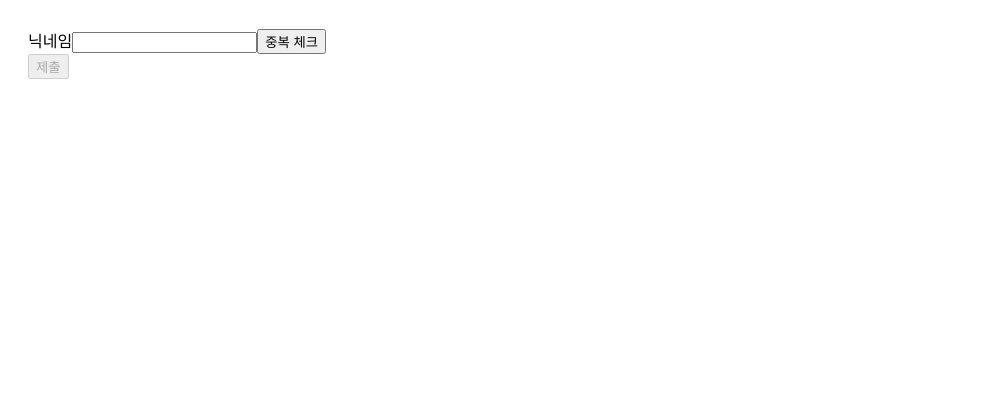
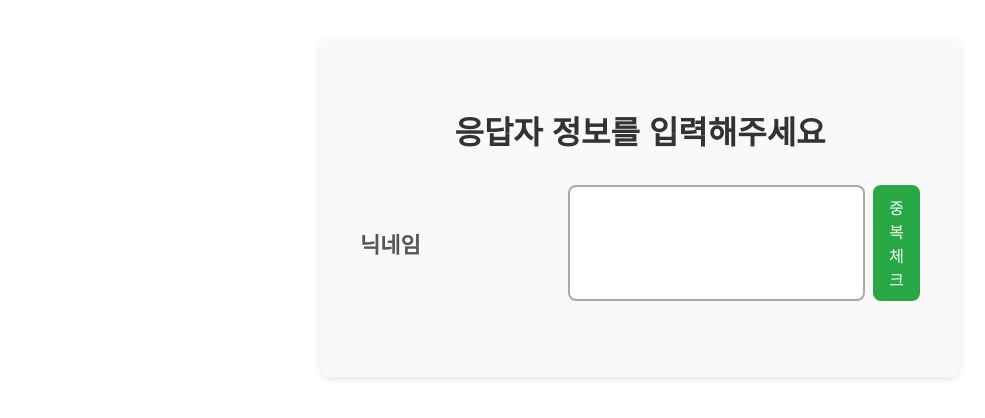
Before and after one commit to hi09067/kioskfront, a React (Vite) app: page /demographic in a window 1280 px wide. Shown: the top 418 px of the page, without its empty margins (0-985 px from the left). Built offline with nearby package versions, Linux system fonts and the light colour scheme.

Commit message:
modify survey

```diff
--- a/src/pages/DemographicSurvey.jsx
+++ b/src/pages/DemographicSurvey.jsx
@@ -5,11 +5,20 @@ import createInstance from "../axios/Interceptor";
 import useUserStore from '../store/useUserStore';
 
 const demographicQuestions = [
-  { label: '닉네임', type: 'text', name: 'nickname' },
+  { label: '닉네임', type: 'text', name: 'nickname', options: null },
   { label: '성별', type: 'radio', name: 'gender', options: ['그 외', '여성', '남성'] },
   { label: '나이대', type: 'select', name: 'age', options: ['10대', '20대', '30대', '40대', '50대', '60대 이상'] },
   { label: '거주지', type: 'select', name: 'region', options: ['강남구, 서초구, 송파구', '용산구, 종로구, 마포구', '중구, 서대문구, 강동구', '양천구, 영등포구, 동작구', '성북구, 광진구, 노원구', '강서구, 구로구, 금천구, 관악구', '은평구, 도봉구, 강북구, 중랑구, 동대문구', '경기북부', '경기남부'] },
   { label: '월 소득', type: 'select', name: 'income', options: ['월 50만원 이하', '월 50~180만원', '월 180~230만원', '월 230~350만원', '월 350~470만원', '월 470~710만원', '월 710만원 이상'] },
+];
+
+const reasonOptions = [
+  '배우가 좋아서',
+  '리뷰가 좋아서',
+  '티켓 가격이 저렴해서',
+  '시간대가 맞아서',
+  '지인의 추천',
+  '기타'
 ];
 
 export default function SurveyAll() {
@@ -17,78 +26,224 @@ export default function SurveyAll() {
   const navigate = useNavigate();
   const axios = createInstance();
 
-  const [formData, setFormData] = useState({ nickname: '', gender: '', age: '', region: '', income: '' });
+  const [formData, setFormData] = useState({
+    nickname: '',
+    gender: '',
+    age: '',
+    region: '',
+    income: ''
+  });
+
   const [isNicknameChecked, setIsNicknameChecked] = useState(false);
-  const [isDuplicateNickname, setIsDuplicateNickname] = useState(false);
-  const [isLoading, setIsLoading] = useState(false);
+  const [reasons, setReasons] = useState([]);
+  const [customReason, setCustomReason] = useState('');
 
   const handleDemographicChange = (e) => {
     const { name, value } = e.target;
     if (name === 'nickname') {
-      setIsNicknameChecked(false);
-      setIsDuplicateNickname(true);
+      setIsNicknameChecked(false); // 닉네임 바뀌면 중복체크 무효화
     }
     setFormData(prev => ({ ...prev, [name]: value }));
   };
 
   const handleNicknameCheck = async () => {
-    setIsLoading(true);
     try {
       const response = await axios.post(
         import.meta.env.VITE_BACK_SERVER + '/isDuplicateNickname',
-        formData.nickname,
-        { headers: { 'Content-Type': 'application/json' } }
+        (formData.nickname),
+        {
+          headers: {
+            'Content-Type': 'application/json',
+          }
+        }
       );
 
       const isDuplicate = response.data;
 
       if (isDuplicate) {
+        setIsNicknameChecked(true);
         Swal.fire('중복된 닉네임입니다!', '다른 닉네임을 입력해주세요.', 'error');
-        setIsDuplicateNickname(true);
       } else {
+        setIsNicknameChecked(false);
         Swal.fire('사용 가능한 닉네임입니다.', '', 'success');
-        setIsNicknameChecked(true);
-        setIsDuplicateNickname(false);
       }
     } catch (error) {
       console.error("닉네임 중복 체크 에러", error);
       Swal.fire('오류', '닉네임 중복 체크 중 문제가 발생했습니다.', 'error');
-    } finally {
-      setIsLoading(false);
     }
   };
 
+  const isAnswered = (name) => formData[name] && formData[name].trim() !== '';
+  const allDemographicsAnswered = demographicQuestions.every(q => isAnswered(q.name));
+
+  const handleCheckboxChange = (e) => {
+    const { value, checked } = e.target;
+    setReasons(prev =>
+      checked ? [...prev, value] : prev.filter(reason => reason !== value)
+    );
+  };
+
+  const handleCustomReasonChange = (e) => setCustomReason(e.target.value);
+
+  function handleReasonSubmit(e) {
+    e.preventDefault();
+
+    if (!isNicknameChecked) {
+      Swal.fire('닉네임 중복 체크를 해주세요!', '', 'error');
+      return;
+    }
+
+    let finalReasons = reasons;
+    if (reasons.includes('기타') && customReason.trim()) {
+      finalReasons = reasons.filter(r => r !== '기타').concat(customReason.trim());
+    }
+
+    if (finalReasons.length === 0) {
+      Swal.fire('오류', '참여 이유를 하나 이상 선택해주세요', 'error');
+      return;
+    }
+
+    Swal.fire({
+      title: '정말 제출하시겠습니까?',
+      icon: 'warning',
+      showCancelButton: true,
+      confirmButtonText: '예',
+      cancelButtonText: '아니오',
+    }).then((result) => {
+      if (result.isConfirmed) {
+        Swal.fire({
+          title: '정말요?',
+          icon: 'question',
+          showCancelButton: true,
+          confirmButtonText: '네',
+          cancelButtonText: '아니요',
+        }).then((secondResult) => {
+          if (secondResult.isConfirmed) {
+            setNickName(formData.nickname);
+            navigate('/questions');
+          }
+        });
+      }
+    });
+  }
+
   return (
-    <div style={{ position: 'relative', padding: 20 }}>
-      <div>
-        <label>닉네임</label>
+    <div style={{ padding: 40, maxWidth: 560, margin: '40px auto', fontFamily: 'Arial, sans-serif', backgroundColor: '#f9f9f9', borderRadius: 10, boxShadow: '0 2px 8px rgba(0,0,0,0.1)' }}>
+      <h2 style={{ textAlign: 'center', fontSize: 32, marginBottom: 32, color: '#333' }}>
+        응답자 정보를 입력해주세요
+      </h2>
+
+      {demographicQuestions.map((question, index) => {
+        const canShow = demographicQuestions.slice(0, index).every(q => isAnswered(q.name));
+        const isOdd = index % 2 === 1;
+
+        return canShow ? (
+          <div key={question.name} style={{ marginBottom: 36, display: 'flex', flexDirection: isOdd ? 'row-reverse' : 'row', alignItems: 'center', justifyContent: 'space-between', gap: 20 }}>
+            <label htmlFor={question.name} style={{ flexBasis: '40%', textAlign: isOdd ? 'right' : 'left', fontWeight: '700', fontSize: 22, color: '#555', userSelect: 'none', whiteSpace: 'nowrap' }}>
+              {question.label}
+            </label>
+
+            <div style={{ flexBasis: isOdd ? '50%' : '55%', textAlign: isOdd ? 'left' : 'right' }}>
+              {question.type === 'text' && question.name === 'nickname' && (
+                <div style={{ display: 'flex', gap: '8px' }}>
                   <input
+                    id={question.name}
                     type="text"
-          name="nickname"
-          value={formData.nickname}
+                    name={question.name}
+                    value={formData[question.name]}
                     onChange={handleDemographicChange}
+                    style={{ flex: 1, padding: 14, fontSize: 20, borderRadius: 8, border: '2px solid #aaa', outline: 'none', transition: 'border-color 0.2s' }}
+                    onFocus={e => (e.target.style.borderColor = '#007bff')}
+                    onBlur={e => (e.target.style.borderColor = '#aaa')}
+                    autoComplete="off"
                   />
-        <button onClick={handleNicknameCheck}>중복 체크</button>
+                  <button type="button" onClick={handleNicknameCheck} style={{ padding: '10px 16px', fontSize: 16, backgroundColor: '#28a745', color: 'white', border: 'none', borderRadius: 8, cursor: 'pointer' }}>
+                    중복 체크
+                  </button>
+                </div>
+              )}
+
+              {/* other question types ... */}
+              {question.type === 'radio' && question.options.map(option => (
+                <label key={option} style={{ marginRight: 16, cursor: 'pointer', fontSize: 20, userSelect: 'none' }}>
+                  <input type="radio" name={question.name} value={option} checked={formData[question.name] === option} onChange={handleDemographicChange} style={{ marginRight: 8, cursor: 'pointer', width: 24, height: 24 }} />
+                  {option}
+                </label>
+              ))}
+
+              {question.type === 'select' && (
+                <select
+                  name={question.name}
+                  value={formData[question.name]}
+                  onChange={handleDemographicChange}
+                  style={{ width: '100%', padding: 14, fontSize: 20, borderRadius: 8, border: '2px solid #aaa', outline: 'none', transition: 'border-color 0.2s', textAlignLast: 'center' }}
+                  onFocus={e => (e.target.style.borderColor = '#007bff')}
+                  onBlur={e => (e.target.style.borderColor = '#aaa')}
+                >
+                  <option value="">선택</option>
+                  {question.options.map(option => (
+                    <option key={option} value={option}>{option}</option>
+                  ))}
+                </select>
+              )}
+            </div>
+          </div>
+        ) : null;
+      })}
+
+      {allDemographicsAnswered && (
+        <>
+          <h2 style={{ marginTop: 48, textAlign: 'center', color: '#333', fontSize: 28, fontWeight: '700', marginBottom: 20 }}>
+            관람 또는 참여 이유가 무엇입니까?
+          </h2>
+
+          <form onSubmit={handleReasonSubmit}>
+            <div style={{ display: 'flex', flexDirection: 'column', gap: 16, marginBottom: 28 }}>
+              {reasonOptions.map(reason => (
+                <label key={reason} style={{ cursor: 'pointer', fontSize: 22, userSelect: 'none', display: 'flex', alignItems: 'center', gap: 12 }}>
+                  <input type="checkbox" value={reason} checked={reasons.includes(reason)} onChange={handleCheckboxChange} style={{ cursor: 'pointer', width: 26, height: 26 }} />
+                  {reason}
+                </label>
+              ))}
             </div>
 
-      <button disabled={!isNicknameChecked || isDuplicateNickname}>제출</button>
+            {reasons.includes('기타') && (
+              <div style={{ marginBottom: 28 }}>
+                <label htmlFor="customReason" style={{ fontWeight: '700', fontSize: 20, marginBottom: 8, display: 'block', userSelect: 'none' }}>기타 이유:</label>
+                <input
+                  id="customReason"
+                  type="text"
+                  value={customReason}
+                  onChange={handleCustomReasonChange}
+                  placeholder="직접 입력"
+                  style={{ width: '100%', padding: 14, fontSize: 20, borderRadius: 8, border: '2px solid #aaa', outline: 'none', transition: 'border-color 0.2s' }}
+                  onFocus={e => (e.target.style.borderColor = '#007bff')}
+                  onBlur={e => (e.target.style.borderColor = '#aaa')}
+                />
+              </div>
+            )}
 
-      {isLoading && (
-        <div style={{
-          position: 'fixed',
-          top: 0, left: 0,
-          width: '100vw', height: '100vh',
-          backgroundColor: 'rgba(0,0,0,0.4)',
-          zIndex: 9999,
-          display: 'flex',
-          alignItems: 'center',
-          justifyContent: 'center',
+            <button
+              type="submit"
+              disabled={!isNicknameChecked}
+              style={{
+                display: 'block',
+                margin: '0 auto',
+                padding: '16px 44px',
+                fontSize: 22,
+                fontWeight: '700',
+                borderRadius: 8,
+                border: 'none',
+                backgroundColor: isNicknameChecked ? '#007bff' : '#ccc',
                 color: 'white',
-          fontSize: '2rem',
-          fontWeight: 'bold'
-        }}>
-          닉네임 중복 확인 중...
-        </div>
+                cursor: isNicknameChecked ? 'pointer' : 'not-allowed',
+                transition: 'background-color 0.3s'
+              }}
+            >
+              제출
+            </button>
+          </form>
+        </>
       )}
     </div>
   );
```
Lines whose indentation alone changed are shown as unchanged.
